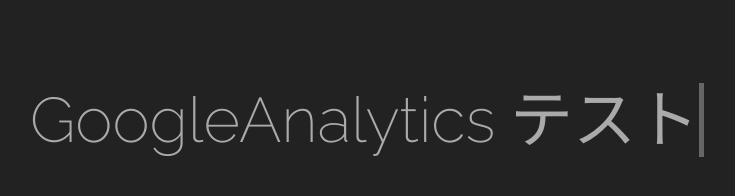
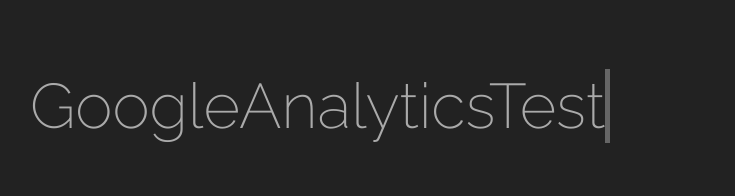
Before and after one commit to iwatsubo0307/test, a plain HTML site: page index.html in a window 1280 px wide. Shown: the whole page, without its empty margins (50-785 px from the left). Drawn offline with Linux system fonts and the light colour scheme.

Commit message:
Update index.html

```diff
--- a/index.html
+++ b/index.html
@@ -20,8 +20,8 @@
 </script>
 
 <body>
-  <h1>GoogleAnalytics
-    <span class="txt-rotate" data-period="2000" data-rotate='[ "Test.", "テスト", "てすと" ]'></span>
+  <h1>
+    <span class="txt-rotate" data-period="2000" data-rotate='[ "GoogleAnalyticsTest", "GoogleSearchConsole" ]'></span>
   </h1>
 </body>
 
```
